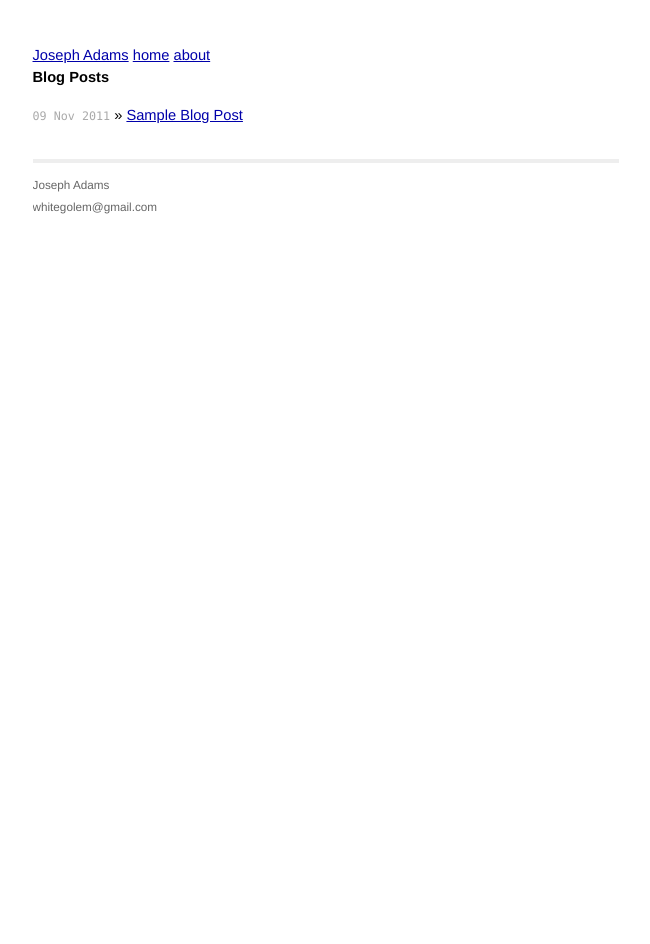
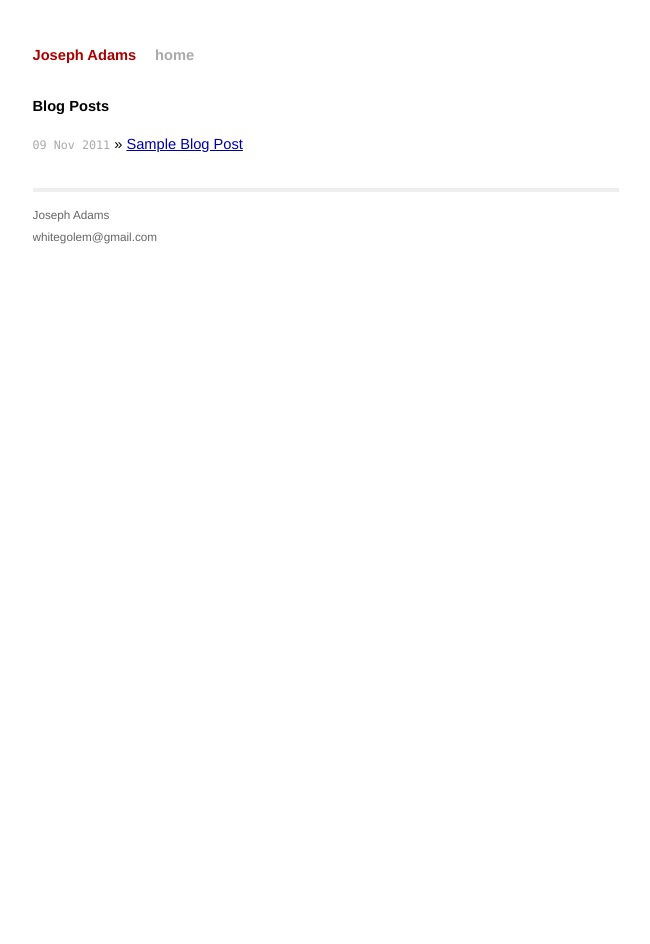
Before and after one commit to jcla1/jcla1.github.com, a Jekyll site: the page built from index.html, in a window 1280 px wide. Shown: the whole page, without its empty margins (314-964 px from the left). Built offline with Jekyll 4.4.1, drawn with Linux system fonts in a browser that asks for light colours.

Commit message:
Update _layouts/default.html

```diff
--- a/_layouts/default.html
+++ b/_layouts/default.html
@@ -10,11 +10,10 @@
 <body>
 
 <div class="site">
-	<header class="page-header">
+  <div class="title">
     <a href="/">Joseph Adams</a>
     <a class="extra" href="/">home</a>
-    	<a class="extra" href="/about">about</a>
-	</header>
+  </div>
 
   {{ content }}
 
```
Lines whose indentation alone changed are shown as unchanged.
